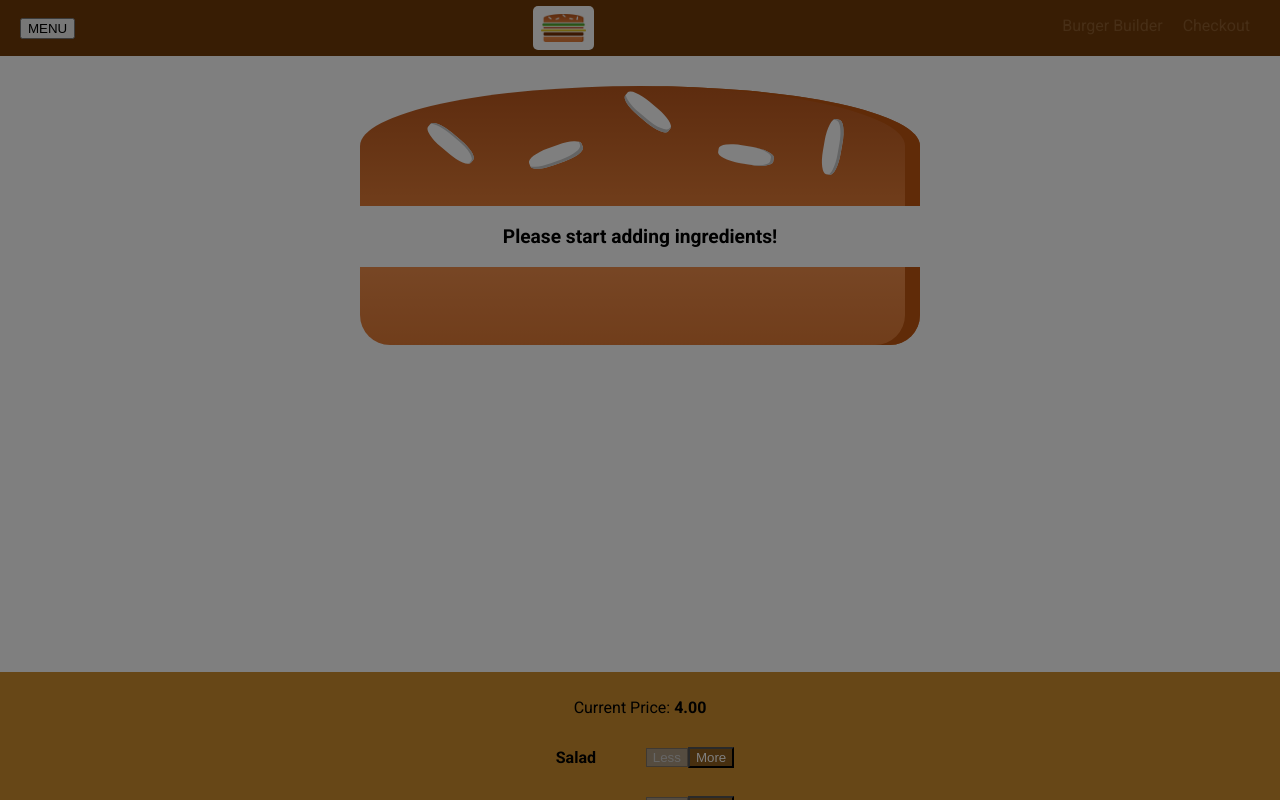
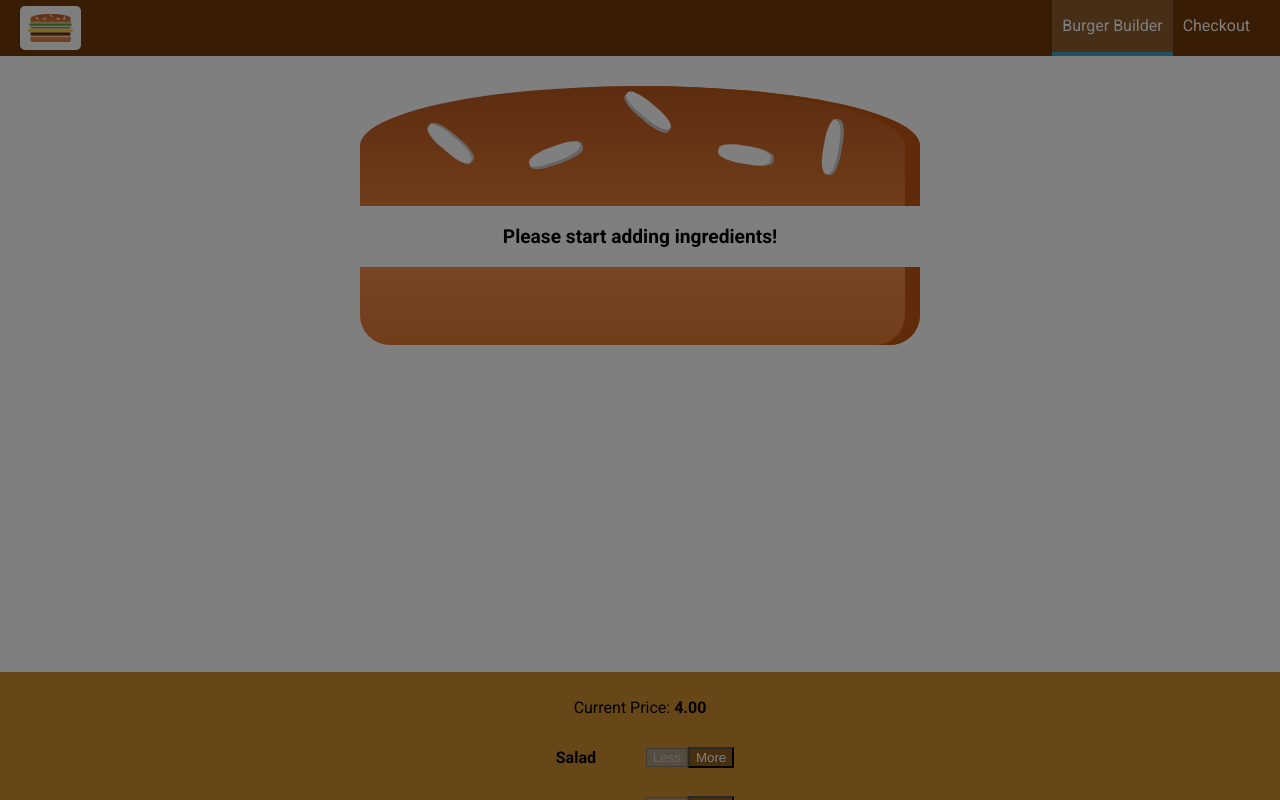
Before and after one commit to namnlc/burger, a React (Create React App) app: page / in a window 1280 px wide. Shown: the top 800 px of the page. Built offline with nearby package versions, Linux system fonts and the light colour scheme.

Commit message:
burger - king done basics

```diff
--- a/src/components/Layout/Layout.js
+++ b/src/components/Layout/Layout.js
@@ -13,10 +13,14 @@ const Layout = (props) => {
         setShowSideDrawer(false);
     }
 
+    const sideDrawerToggleHandler = () => {
+        setShowSideDrawer(!showSideDrawer);
+    }
+
     return (
         <Aux>
-            <ToolBar />
-            <SideDrawer closed={sideDrawerCloseHandler} open={showSideDrawer}/>
+            <ToolBar drawerToggle={sideDrawerToggleHandler}/>
+            <SideDrawer closed={sideDrawerCloseHandler} open={showSideDrawer} />
             <main className={classes.Content}>
                 {props.children}
             </main>
--- a/src/components/Navigation/NavigationItems/NavigationItem/NavigationItem.module.css
+++ b/src/components/Navigation/NavigationItems/NavigationItem/NavigationItem.module.css
@@ -1,13 +1,12 @@
 .NavigationItem {
-  margin: 0;
-  display: flex;
-  height: 100%;
+  margin: 10px 0;
+  box-sizing: border-box;
+  display: block;
   width: 100%;
-  align-items: center;
 }
 
 .NavigationItem a {
-  color: white;
+  color: #8f5c2c;
   text-decoration: none;
   width: 100%;
   box-sizing: border-box;
@@ -16,7 +15,7 @@
 
 .NavigationItem a:hover,
 .NavigationItem a:active,
-.NavigationItem a:active {
+.NavigationItem a.active {
   color: #40a4c8;
 }
 
@@ -30,17 +29,15 @@
   }
 
   .NavigationItem a {
-    color: #8f5c2c;
-    text-decoration: none;
+    color: white;
     height: 100%;
-    box-sizing: border-box;
     padding: 16px 10px;
     border-bottom: 4px solid transparent;
   }
 
   .NavigationItem a:hover,
   .NavigationItem a:active,
-  .NavigationItem a:active {
+  .NavigationItem a.active {
     background-color: #8f5c2c;
     border-bottom: 4px solid #40a4c8;
     color: white;
--- a/src/components/Navigation/NavigationItems/NavigationItems.module.css
+++ b/src/components/Navigation/NavigationItems/NavigationItems.module.css
@@ -3,9 +3,9 @@
   padding: 0;
   list-style: none;
   display: flex;
+  flex-flow: column;
   align-items: center;
   height: 100%;
-  flex-flow: row;
 }
 
 @media (min-width: 500px) {
--- /dev/null
+++ b/src/components/Navigation/SideDrawer/DrawerToggle/DrawerToggle.js
@@ -0,0 +1,13 @@
+import React from 'react';
+
+import classes from './DrawerToggle.module.css';
+
+const drawerToggle = (props) => (
+    <div className={classes.DrawerToggle} onClick={props.clicked}>
+        <div></div>
+        <div></div>
+        <div></div>
+    </div>
+);
+
+export default drawerToggle;
--- /dev/null
+++ b/src/components/Navigation/SideDrawer/DrawerToggle/DrawerToggle.module.css
@@ -0,0 +1,23 @@
+.DrawerToggle {
+  width: 40px;
+  height: 100%;
+  display: flex;
+  flex-flow: column;
+  justify-content: space-around;
+  align-items: center;
+  padding: 10px 0;
+  box-sizing: border-box;
+  cursor: pointer;
+}
+
+.DrawerToggle div {
+  width: 90%;
+  height: 3px;
+  background-color: white;
+}
+
+@media (min-width: 500px) {
+  .DrawerToggle {
+    display: none;
+  }
+}
--- a/src/components/Navigation/SideDrawer/SideDrawer.js
+++ b/src/components/Navigation/SideDrawer/SideDrawer.js
@@ -17,7 +17,7 @@ const sideDrawer = (props) => {
             <Backdrop clicked={props.closed} show={props.open}/>
             <div className={attachedClasses.join(' ')}>
                 <div className={classes.Logo}>
-                <Logo />
+                    <Logo />
                 </div>
                 <nav>
                     <NavigationItems />
--- a/src/components/Navigation/ToolBar/ToolBar.js
+++ b/src/components/Navigation/ToolBar/ToolBar.js
@@ -3,10 +3,11 @@ import React from 'react';
 import classes from './ToolBar.module.css';
 import Logo from '../../Logo/Logo';
 import NavigationItems from '../NavigationItems/NavigationItems';
+import DrawerToggle from '../SideDrawer/DrawerToggle/DrawerToggle';
 
 const toolbar = (props) => (
     <header className={classes.Toolbar}>
-        <button>MENU</button>
+        <DrawerToggle clicked={props.drawerToggle}/>
         <div className={classes.Logo}>
             <Logo />
         </div>
--- a/src/components/UI/Modal/Modal.js
+++ b/src/components/UI/Modal/Modal.js
@@ -1,11 +1,13 @@
-import React from 'react';
+import React, {useEffect, useMemo} from 'react';
 
 import classes from './Modal.module.css';
 import Aux from '../../../hoc/Aux';
 import Backdrop from '../Backdrop/Backdrop';
 
-const modal = (props) => (
-    <Aux>
+const Modal = (props) => {
+
+    return (
+        <Aux>
        <Backdrop show={props.show} clicked={props.modalClosed}/>
     <div className={classes.Modal}
          style={{
@@ -16,6 +18,7 @@ const modal = (props) => (
         {props.children}
     </div>
     </Aux>
-);
+    );
+};
 
-export default modal;
+export default Modal;
```
